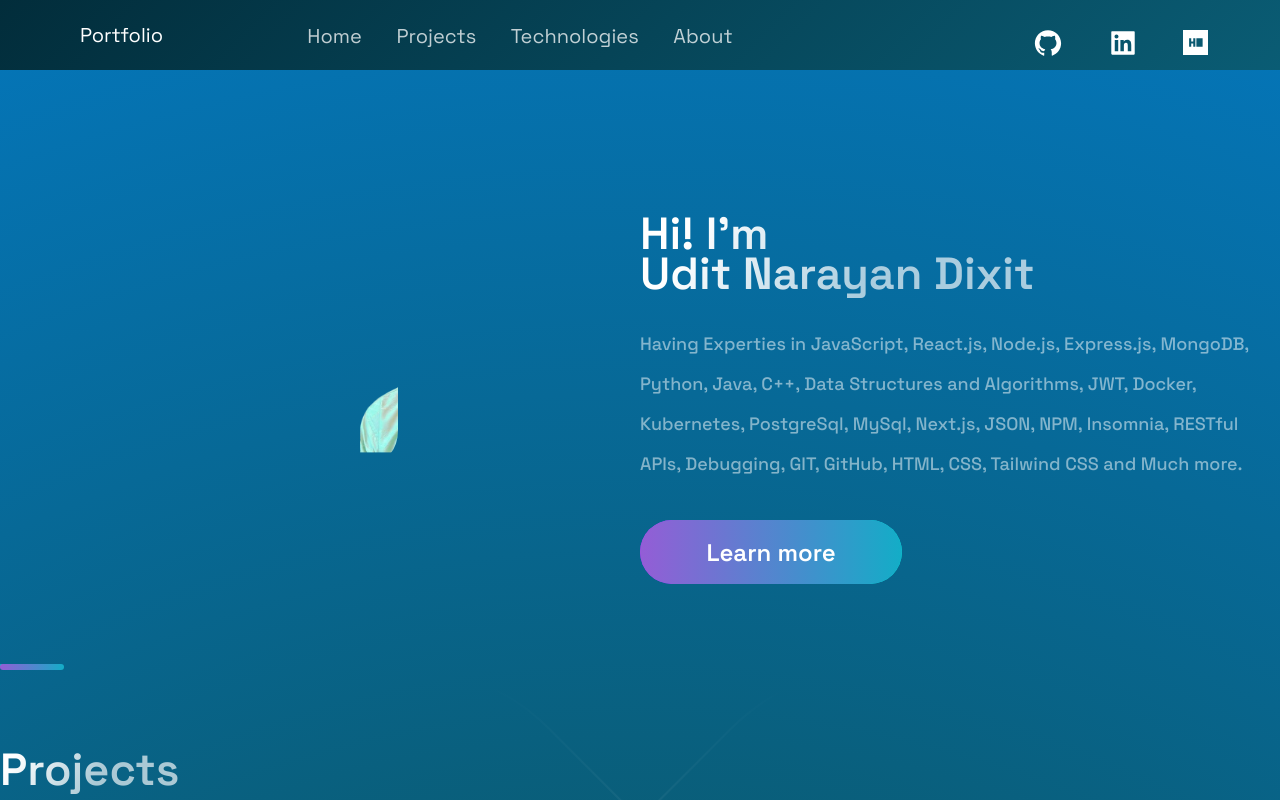
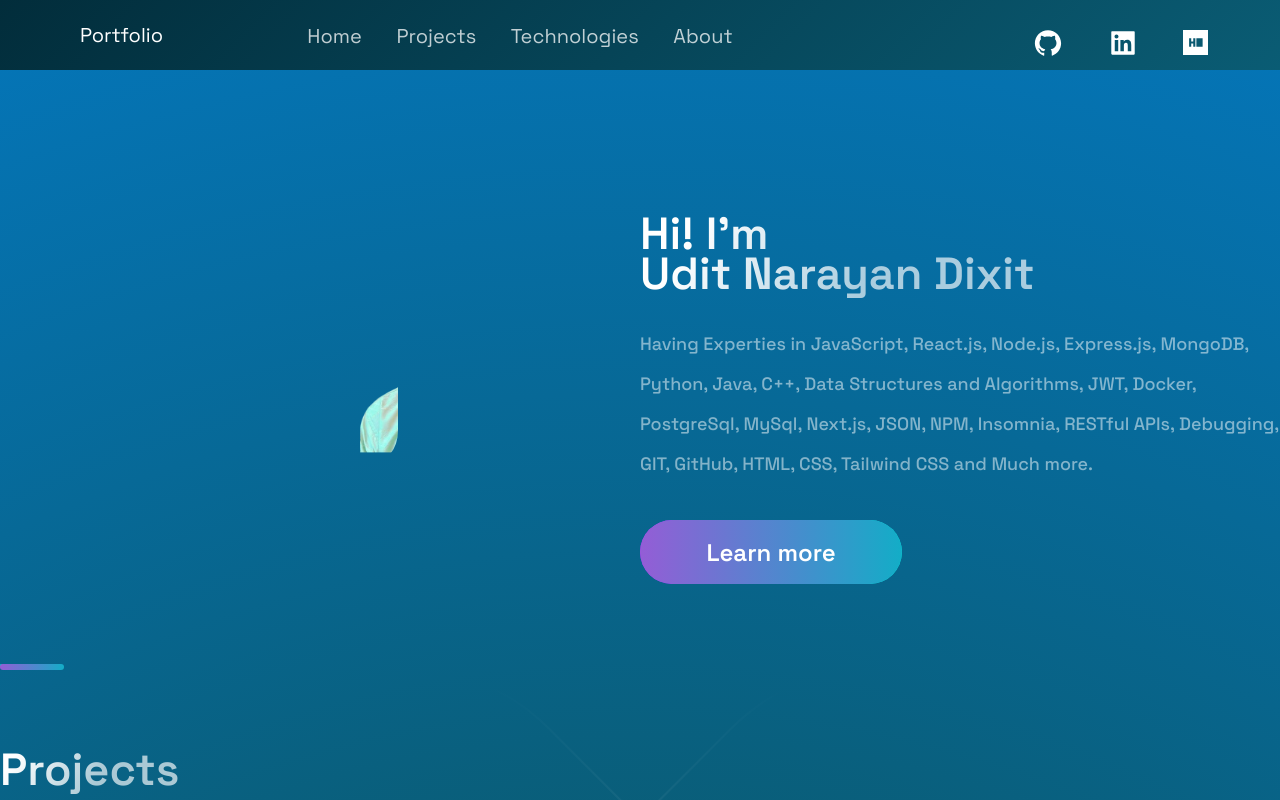
Before and after one commit to dixitudit/portfolio, a Next.js app: page / in a window 1280 px wide. Shown: the top 800 px of the page. Built offline with nearby package versions, Linux system fonts and the light colour scheme; some icons are missing.

Commit message:
minor changes

```diff
--- a/src/components/Hero/Hero.js
+++ b/src/components/Hero/Hero.js
@@ -35,8 +35,8 @@ const Hero = () => (
       <SectionText>
         Having Experties in JavaScript, React.js, Node.js, Express.js, MongoDB,
         Python, Java, C++, Data Structures and Algorithms, JWT, Docker,
-        Kubernetes, PostgreSql, MySql, Next.js, JSON, NPM, Insomnia, RESTful
-        APIs, Debugging, GIT, GitHub, HTML, CSS, Tailwind CSS and Much more.
+        PostgreSql, MySql, Next.js, JSON, NPM, Insomnia, RESTful APIs,
+        Debugging, GIT, GitHub, HTML, CSS, Tailwind CSS and Much more.
       </SectionText>
       <Button
         onClick={() => {
```
